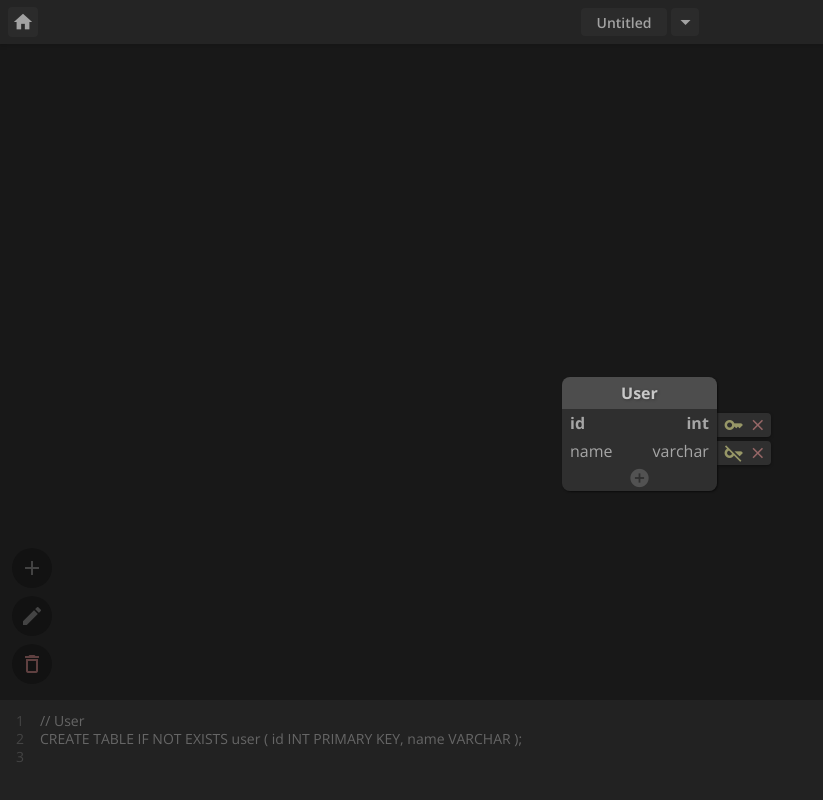
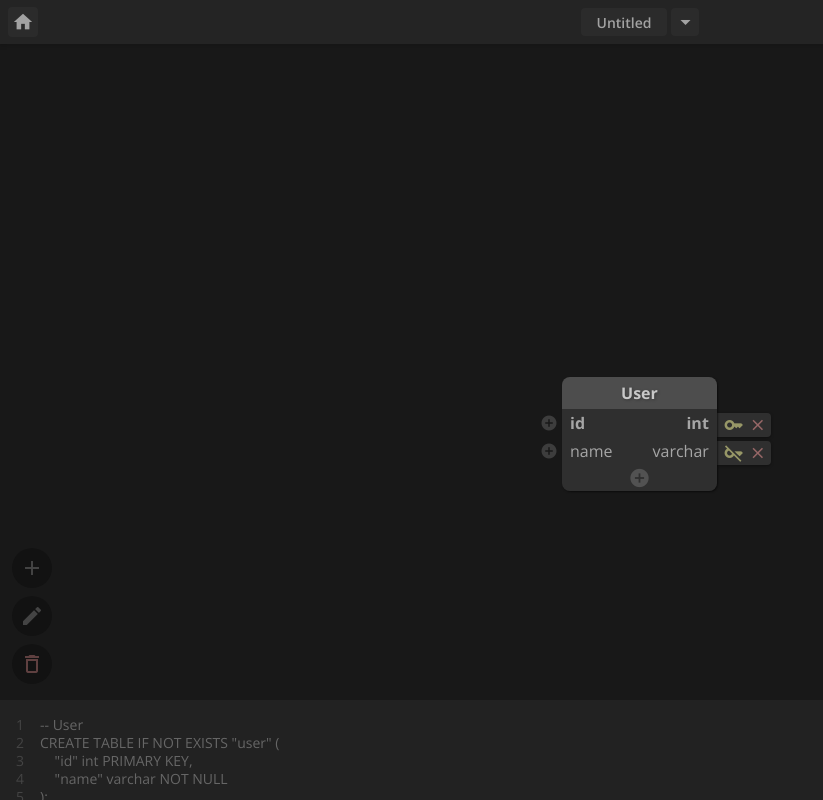
Before and after one commit to gianlluca/dbger, a React (Vite) app: page / in a window 1280 px wide. Shown: the whole page, without its empty margins (0-823 px from the left). Built offline with nearby package versions, Linux system fonts and the light colour scheme.

Commit message:
Add entity relation functionality

```diff
--- a/src/App.jsx
+++ b/src/App.jsx
@@ -148,6 +148,74 @@ function App() {
             ),
           ],
         };
+      case 'AddColumnRelation':
+        return {
+          ...state,
+          tables: [
+            ...state.tables.map(
+              (table) => (table.id !== action.tableId ? table
+                : {
+                  ...table,
+                  columns: [
+                    ...table.columns.map(
+                      (column) => (column.id !== action.columnId ? column
+                        : {
+                          ...column,
+                          relation: {
+                            id: uuidv4(),
+                            name: `${state.tables[0].name}.${state.tables[0].columns[0].name}`,
+                            inCard: 0,
+                            outCard: 0,
+                          },
+                        }),
+                    ),
+                  ],
+                }
+              ),
+            ),
+          ],
+        };
+      case 'UpdateColumnRelation':
+        return {
+          ...state,
+          tables: [
+            ...state.tables.map(
+              (table) => (table.id !== action.tableId ? table
+                : {
+                  ...table,
+                  columns: [
+                    ...table.columns.map(
+                      (column) => (column.id !== action.columnId ? column
+                        : {
+                          ...column,
+                          relation: action.relation,
+                        }),
+                    ),
+                  ],
+                }
+              ),
+            ),
+          ],
+        };
+      case 'RemoveColumnRelation':
+        return {
+          ...state,
+          tables: [
+            ...state.tables.map(
+              (table) => (table.id !== action.tableId ? table
+                : {
+                  ...table,
+                  columns: [
+                    ...table.columns.map(
+                      (column) => (column.id !== action.columnId ? column
+                        : { ...column, relation: null }),
+                    ),
+                  ],
+                }
+              ),
+            ),
+          ],
+        };
       case 'SetViewOffset':
         return { ...state, viewOffset: action.viewOffset };
       case 'ToggleControls':
--- /dev/null
+++ b/src/components/Relation/index.jsx
@@ -0,0 +1,94 @@
+import { Container } from './styles';
+import line from '../../assets/line.svg';
+import spread from '../../assets/spread.svg';
+
+export function Relation({ props }) {
+  const {
+    relation, columnId, tableId, controls, projectDispatch,
+  } = props;
+
+  const handleChangeRelationName = (event) => {
+    projectDispatch(
+      {
+        type: 'UpdateColumnRelation',
+        tableId,
+        columnId,
+        relation: {
+          ...relation, name: event.target.innerHTML,
+        },
+      },
+    );
+  };
+  const handleToggleCardinalityIn = () => {
+    projectDispatch(
+      {
+        type: 'UpdateColumnRelation',
+        tableId,
+        columnId,
+        relation: {
+          ...relation, in: !relation.in,
+        },
+      },
+    );
+  };
+  const handleToggleCardinalityOut = () => {
+    projectDispatch(
+      {
+        type: 'UpdateColumnRelation',
+        tableId,
+        columnId,
+        relation: {
+          ...relation, out: !relation.out,
+        },
+      },
+    );
+  };
+
+  return (
+    <Container>
+      {
+        controls ? (
+          <button
+            type="button"
+            className="material-icons"
+            onClick={
+              () => projectDispatch(
+                { type: 'RemoveColumnRelation', tableId, columnId },
+              )
+            }
+          >
+            clear
+          </button>
+        )
+          : (null)
+      }
+      <div className="rel-column">
+        <p
+          suppressContentEditableWarning
+          contentEditable="true"
+          spellCheck="false"
+          onBlur={handleChangeRelationName}
+        >
+          {relation.name}
+        </p>
+      </div>
+      <img
+        className="rel-interact"
+        onClick={handleToggleCardinalityOut}
+        onKeyDown={handleToggleCardinalityOut}
+        src={relation.out ? (spread) : (line)}
+        alt={relation.out ? 'spread' : 'line'}
+        style={{ transform: 'scaleX(-1)', cursor: 'pointer' }}
+      />
+      <img src={line} alt="line" />
+      <img
+        className="rel-interact"
+        onClick={handleToggleCardinalityIn}
+        onKeyDown={handleToggleCardinalityIn}
+        src={relation.in ? (spread) : (line)}
+        alt={relation.out ? 'spread' : 'line'}
+        style={{ cursor: 'pointer' }}
+      />
+    </Container>
+  );
+}
--- /dev/null
+++ b/src/components/Relation/styles.js
@@ -0,0 +1,44 @@
+import styled from 'styled-components';
+
+export const Container = styled.div`
+    display: flex;
+    height: 28px;
+    line-height: 28px;
+    align-items: center;
+
+    .rel-column{
+        position: relative;
+        height: 24px;
+        line-height: 24px;
+        padding: 0 8px;
+        background-color: rgb(60,60,60);
+        border-radius: 4px;
+        border: 1px solid rgb(90,90,90);
+        box-shadow: 1px 1px 2px #00000044;
+
+
+        &>p {
+            border: none;
+            background: none;
+            color: #bcbcbc;
+            font-size: 14px;
+            font-weight: 700;
+            display: flex;
+            height: 24px;
+            line-height: 24px;
+        }
+    }
+
+    &>img{
+        height: 28px;
+        width: 14px;
+    }
+
+    .rel-interact{
+        transition: all 0.2s;
+
+        &:hover{
+            filter: brightness(3.0);
+        }
+    }
+`;
--- a/src/components/Table/index.jsx
+++ b/src/components/Table/index.jsx
@@ -3,6 +3,7 @@ import { Container } from './styles';
 import Column from '../Column';
 import ColumnControl from '../ColumnControl';
 import { isOnDeleteArea } from '../../helpers/helperFunctions';
+import { Relation } from '../Relation';
 
 function Table({
   controls, viewOffset, table, projectDispatch,
@@ -47,7 +48,46 @@ function Table({
 
   return (
     <Container style={{ transform: `translate(${pos.x - viewOffset.x}px,${pos.y - viewOffset.y}px)` }}>
-      <div className="front">
+      <div className="left">
+        {
+          table.columns.map(
+            (column) => {
+              if (column.relation) {
+                return (
+                  <Relation
+                    key={column.id}
+                    props={{
+                      relation: column.relation,
+                      tableId: table.id,
+                      columnId: column.id,
+                      projectDispatch,
+                      controls,
+                    }}
+                  />
+                );
+              }
+              if (controls) {
+                return (
+                  <button
+                    key={column.id}
+                    type="button"
+                    className="material-icons"
+                    onClick={
+                      () => projectDispatch(
+                        { type: 'AddColumnRelation', tableId: table.id, columnId: column.id },
+                      )
+                    }
+                  >
+                    add_circle
+                  </button>
+                );
+              }
+              return <span> </span>;
+            },
+          )
+        }
+      </div>
+      <div className="center">
         <div className="header" onPointerDown={handleMouseDown}>
           <p
             suppressContentEditableWarning
@@ -79,8 +119,9 @@ function Table({
             <button
               type="button"
               className="material-icons"
-              onClick={() => {
+              onClick={(event) => {
                 projectDispatch({ type: 'AddColumn', id: table.id });
+                event.target.blur();
               }}
             >
               add_circle
@@ -88,7 +129,7 @@ function Table({
           ) : (null)
         }
       </div>
-      <div className="back">
+      <div className="right">
         {
           controls ? table.columns.map(
             (column) => (
--- a/src/components/Table/styles.js
+++ b/src/components/Table/styles.js
@@ -4,7 +4,39 @@ export const Container = styled.div`
   position: absolute;
 
   div{
-    &.front{
+    &.left{
+      position: absolute;
+      top: 32px;
+      right: 100%; ;
+      display: flex;
+      width: 32px;
+      flex-flow: column nowrap;
+      justify-content: end;
+      align-items: flex-end;
+
+      button{
+        border: none;
+        background: none;
+        line-height: 28px;
+        font-size: 18px;
+        color: #3D3D3D;
+        margin-right: 4px;
+
+        transition: all 0.1s;
+
+        &:hover{
+          filter: brightness(2.0);
+          font-size: 20px;
+        }
+      }
+
+      &>span{
+        white-space: pre;
+        line-height: 28px;
+      }
+    }
+
+    &.center{
       display: flex;
       flex-flow: column nowrap;
       background: linear-gradient(
@@ -53,7 +85,7 @@ export const Container = styled.div`
       }
     }
 
-    &.back{
+    &.right{
       position: absolute;
       top: 32px;
       left: 100%;
--- a/src/components/TemplateOutput/styles.js
+++ b/src/components/TemplateOutput/styles.js
@@ -16,7 +16,7 @@ export const Container = styled.div`
     }
 
     .output{
-        padding-top: 12px;
+        padding-top: 16px;
         background-color: #222222;
         overflow: auto;
 
@@ -40,6 +40,7 @@ export const Container = styled.div`
         .text{
             width: 100%;
             color: #666;
+            white-space: pre;
 
             &:hover{
                 background-color: #2c2c2c;
--- a/src/components/Viewport/styles.js
+++ b/src/components/Viewport/styles.js
@@ -2,7 +2,7 @@ import styled from 'styled-components';
 
 export const Container = styled.div`
   min-height: 40%;
-  height: 100%;
+  flex: 1 0;
   width: 100%;
   position: relative;
 
--- a/src/helpers/helperFunctions.js
+++ b/src/helpers/helperFunctions.js
@@ -26,19 +26,35 @@ export function getTemplateOutput(tables) {
   }
 
   for (let i = 0; i < tables.length; i += 1) {
-    appendLine(`// ${tables[i].name}`);
+    appendLine(`-- ${tables[i].name}`);
 
-    let createTableLine = `CREATE TABLE IF NOT EXISTS ${tables[i].name.toLowerCase()} ( `;
+    appendLine(`CREATE TABLE IF NOT EXISTS "${tables[i].name.toLowerCase()}" (`);
 
     const { columns } = tables[i];
     for (let j = 0; j < columns.length; j += 1) {
-      createTableLine += `${columns[j].name.toLowerCase()} ${columns[j].type.toUpperCase()}`;
-      createTableLine += columns[j].pk ? ' PRIMARY KEY' : '';
-      createTableLine += j === columns.length - 1 ? ' );' : ', ';
+      let line = `    "${columns[j].name.toLowerCase()}" ${columns[j].type.toLowerCase()}`;
+      line += columns[j].pk ? ' PRIMARY KEY' : ' NOT NULL';
+      line += j === columns.length - 1 ? '' : ',';
+      appendLine(line);
     }
 
-    appendLine(createTableLine);
-    appendLine('');
+    appendLine(');');
+    appendLine('\n');
+  }
+  appendLine('\n');
+
+  for (let i = 0; i < tables.length; i += 1) {
+    const { columns } = tables[i];
+    for (let j = 0; j < columns.length; j += 1) {
+      if (columns[j].relation) {
+        const relSplit = columns[j].relation.name.split('.');
+        if (relSplit.length < 2) {
+          break;
+        }
+        appendLine(`ALTER TABLE "${tables[i].name.toLowerCase()}" ADD FOREIGN KEY ("${columns[j].name.toLowerCase()}") REFERENCES "${relSplit[0].toLowerCase()}" ("${relSplit[1].toLowerCase()}");`);
+        appendLine('\n');
+      }
+    }
   }
 
   return outputLines;
```
Also changed, not shown: src/assets/line.svg (added), src/assets/spread.svg (added).
